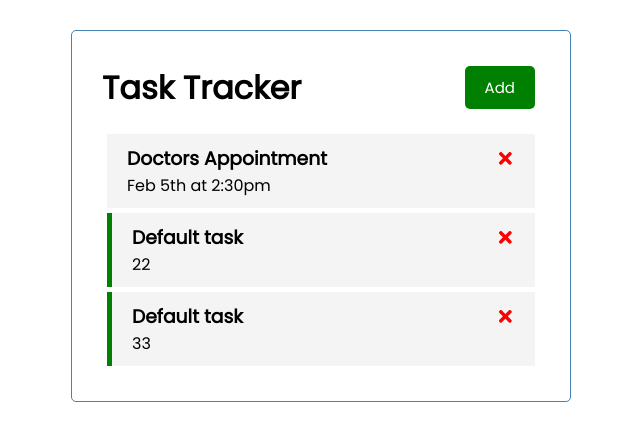
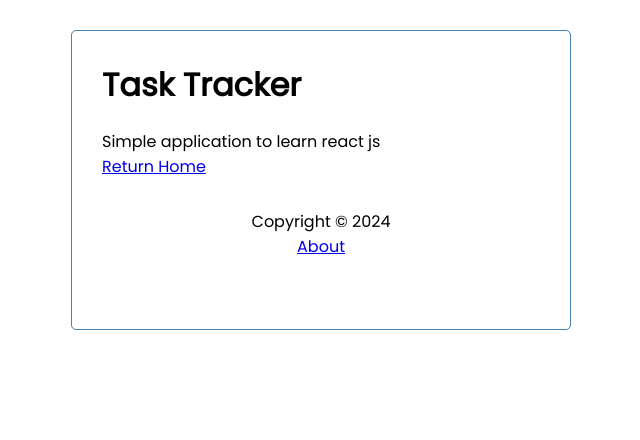
Before and after one commit to tamim36/task-tracker, a React (Create React App) app: page /about in a window 1280 px wide. Shown: the top 440 px of the page, without its empty margins (319-959 px from the left). Built offline with nearby package versions, Linux system fonts and the light colour scheme; data requests are answered from the project's data file.

Commit message:
routing for about page

```diff
--- a/package.json
+++ b/package.json
@@ -10,6 +10,7 @@
     "react": "^18.2.0",
     "react-dom": "^18.2.0",
     "react-icons": "^5.0.1",
+    "react-router-dom": "^6.22.0",
     "react-scripts": "5.0.1",
     "web-vitals": "^2.1.4"
   },
--- a/src/App.js
+++ b/src/App.js
@@ -1,7 +1,10 @@
 import AddTask from "./components/AddTask";
+import Footer from "./components/Footer";
 import Header from "./components/Header";
 import Tasks from "./components/Tasks";
 import { useState, useEffect } from "react";
+import { BrowserRouter as Router, Route, Routes } from 'react-router-dom'
+import About from "./components/About";
 
 // 57 min
 
@@ -83,11 +86,15 @@
   }
 
   return (
+    <Router>
         <div className="container">
         <Header
           isAddPress={() => setShowForm(!showForm)}
           isFormOpen={showForm} />
 
+        <Routes>
+          <Route path="/" element={
+            <>
               {
                 showForm === true && <AddTask taskForm={onSubmitFormTask} />
               }
@@ -97,8 +104,17 @@
                   ? (<Tasks tasks={tasks} onDelete={onDeleteTask} onToggle={onToggleTask} />)
                   : (<p>No tasks to show</p>)
               }
+            </>
+          } />
+
+          <Route path="/about" element={<About />} />
+        </Routes>
+
+        <Footer />
 
       </div>
+    </Router>
+
   );
 }
 
--- /dev/null
+++ b/src/components/About.js
@@ -0,0 +1,12 @@
+import { Link } from "react-router-dom"
+
+const About = () => {
+  return (
+    <div>
+        <p>Simple application to learn react js</p>
+        <Link to='/'>Return Home</Link>
+    </div>
+  )
+}
+
+export default About
--- /dev/null
+++ b/src/components/Footer.js
@@ -0,0 +1,12 @@
+import { Link } from "react-router-dom"
+
+const Footer = () => {
+  return (
+    <footer>
+        <p>Copyright &copy; 2024</p>
+        <Link to="/about"> About </Link>
+    </footer>
+  )
+}
+
+export default Footer
--- a/src/components/Header.js
+++ b/src/components/Header.js
@@ -1,15 +1,21 @@
 import ProptTypes from 'prop-types'
 import Button from './Button'
+import { useLocation } from 'react-router-dom'
 
 const Header = ({ title, isAddPress, isFormOpen }) => {
+  const location = useLocation()
+
   return (
     <header className='header'>
         <h1>
             { title }
         </h1>
-        <Button onClickProp={isAddPress}
+        {
+          location.pathname === '/' && <Button onClickProp={isAddPress}
           text={ isFormOpen ? 'Close' : 'Add'}
           color={ isFormOpen ? 'red' : 'green'} />
+        }
+
     </header>
   )
 }
```
Also changed, not shown: 1 other file (tests, documents, lock files or other folders). Lines whose indentation alone changed are shown as unchanged.
